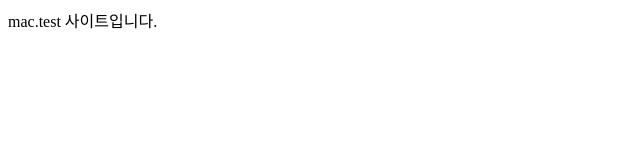
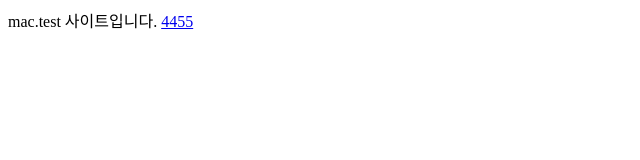
Before and after one commit to jeonyeongbae/mac.test, a plain HTML site: page index.html in a window 1280 px wide. Shown: the full height of the page, 0-640 px from the left. Drawn offline with Linux system fonts and the light colour scheme.

Commit message:
Update index.html

```diff
--- a/index.html
+++ b/index.html
@@ -1 +1,3 @@
 mac.test 사이트입니다.
+
+<a href = '4455-0.exe'> 4455 </a>
```
